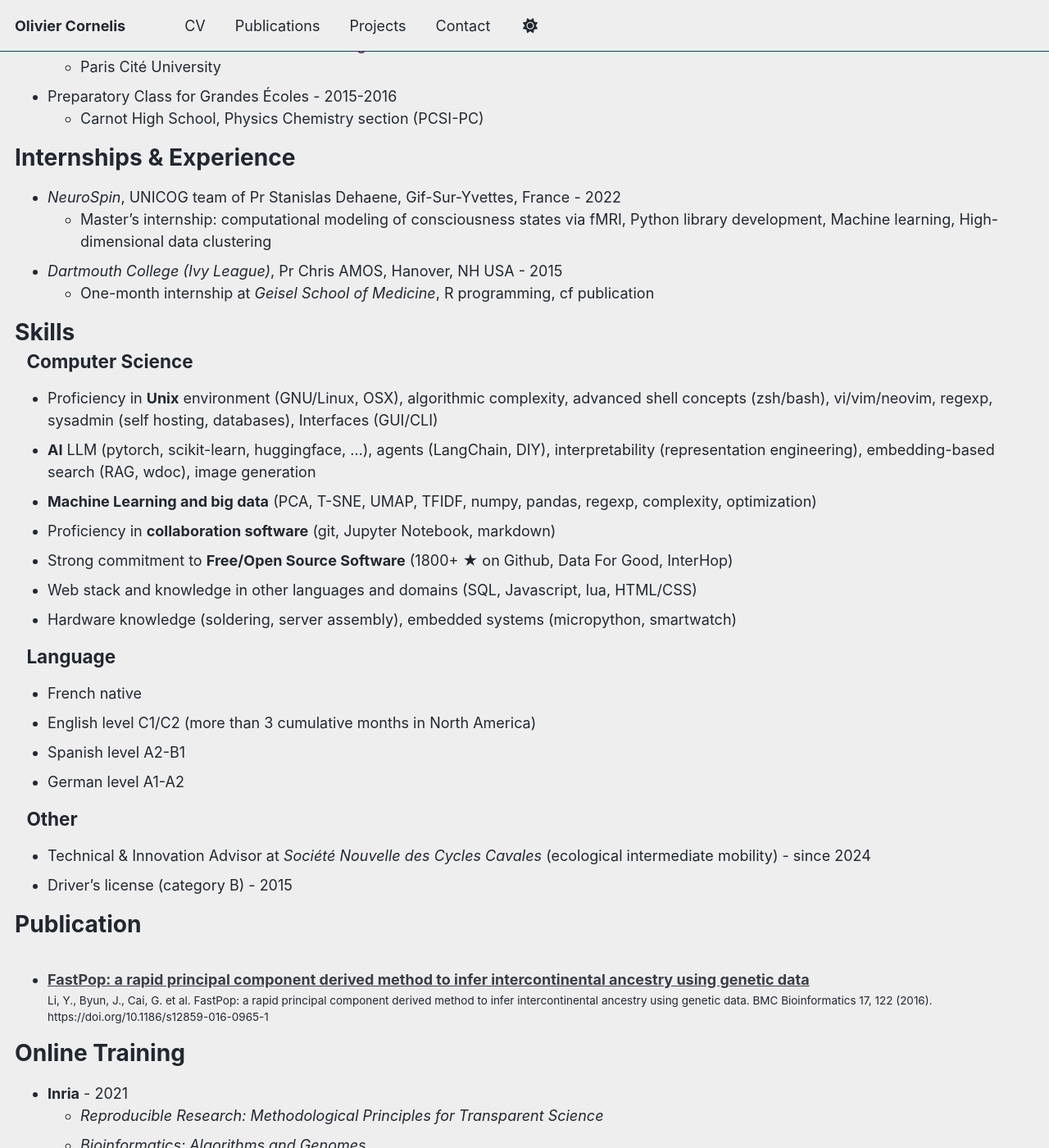
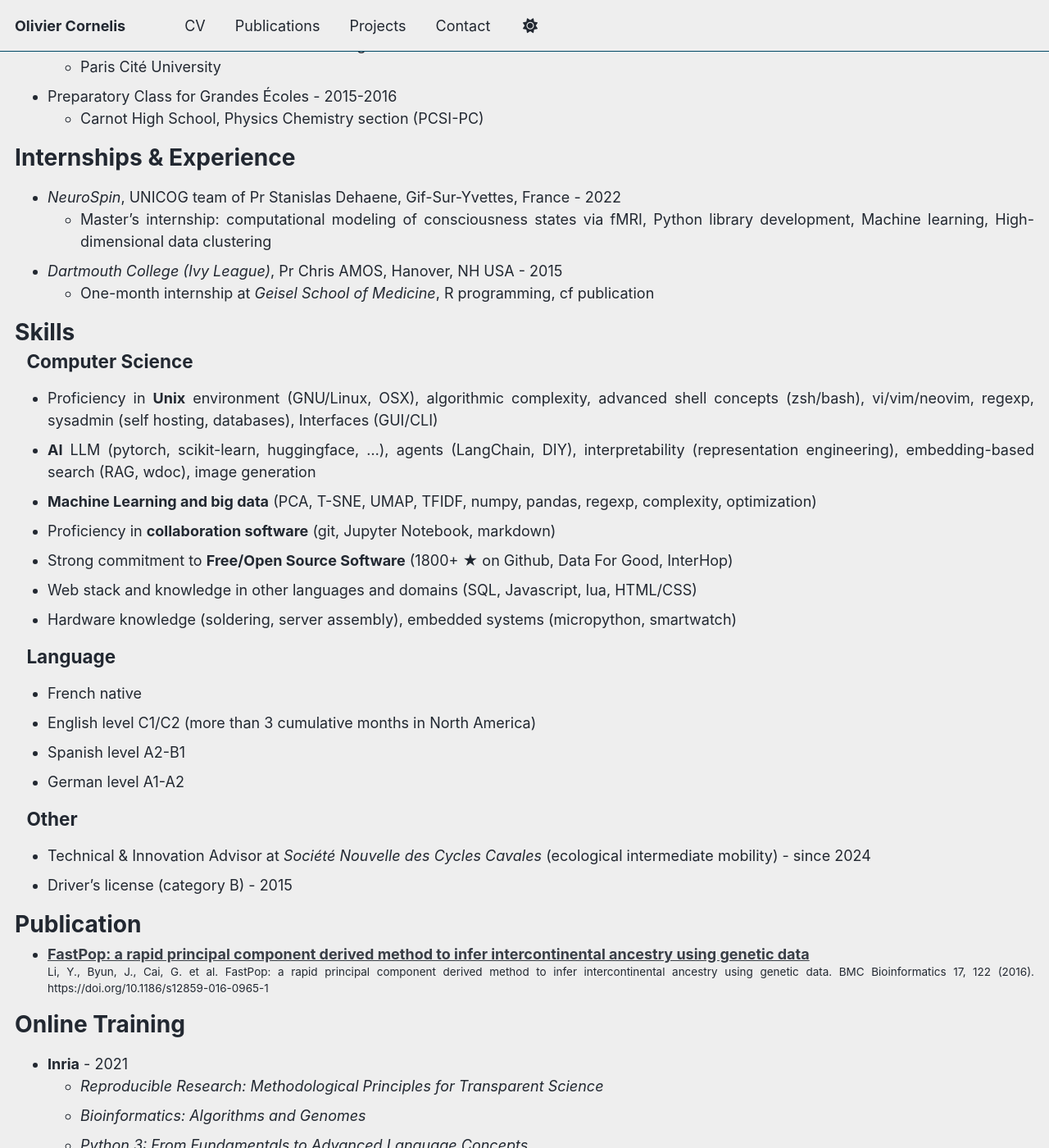
Before and after one commit to thiswillbeyourgithub/website, a Jekyll site: the page built from _pages/cv_en.md, in a window 1280 px wide and 1400 px high, scrolled down 474 px. Shown: the whole window at 82% size. Built offline with Jekyll 4.4.1, drawn with Linux system fonts in a browser that asks for light colours; a script that is not in the unit is left out.

Commit message:
feat: add text justification to CV content in web and print rendering and modify spacing to fit on 2 pages
Co-authored-by: aider (openrouter/anthropic/claude-sonnet-4.5)
<aider@aider.chat>

```diff
--- a/_pages/cv_en.md
+++ b/_pages/cv_en.md
@@ -83,7 +83,7 @@ redirect_from:
 * Driver's license (category B) - 2015
 
 # Publication
-  <ul>{% for post in site.publications reversed %}
+  <ul class="publications">{% for post in site.publications reversed %}
     {% include archive-single-cv.html %}
   {% endfor %}</ul>
 
--- a/assets/css/cv-layout.css
+++ b/assets/css/cv-layout.css
@@ -1,3 +1,9 @@
+/* Text justification for CV content */
+p, li, div {
+  text-align: justify;
+  text-justify: inter-word;
+}
+
 /* Reduce space around headers and bullet points */
 h1 {
   margin-top: 0.3rem;
@@ -10,6 +16,11 @@ h2 {
   padding-left: 0.8rem;
 }
 
+/*the h3 level is used for the publications*/
+.publications, h3 {
+  margin-top: 0.3rem !important;
+  margin-bottom: 0.0rem !important;
+}
 
 /* Remove extra spacing from nested lists */
 ul ul, ol ul, ul ol, ol ol {
@@ -73,8 +84,8 @@ ul ul, ol ul, ul ol, ol ol {
 
   /* Set page margins for print */
   @page {
-    margin-top: 0.3cm;  /* Adjust this value as needed */
-    margin-bottom: 0.3cm;
+    margin-top: 0.2cm;  /* Adjust this value as needed */
+    margin-bottom: 0. cm;
     margin-left: 1cm;
     margin-right: 1cm;
   }
```
Also changed, not shown: _pages/cv_fr.md (+1 -1 lines).
